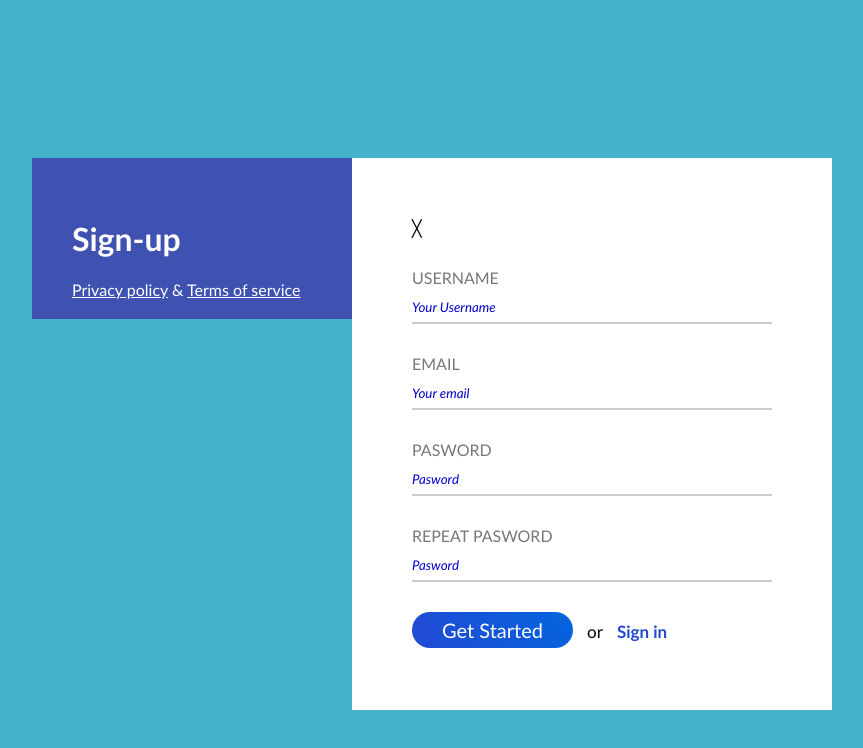
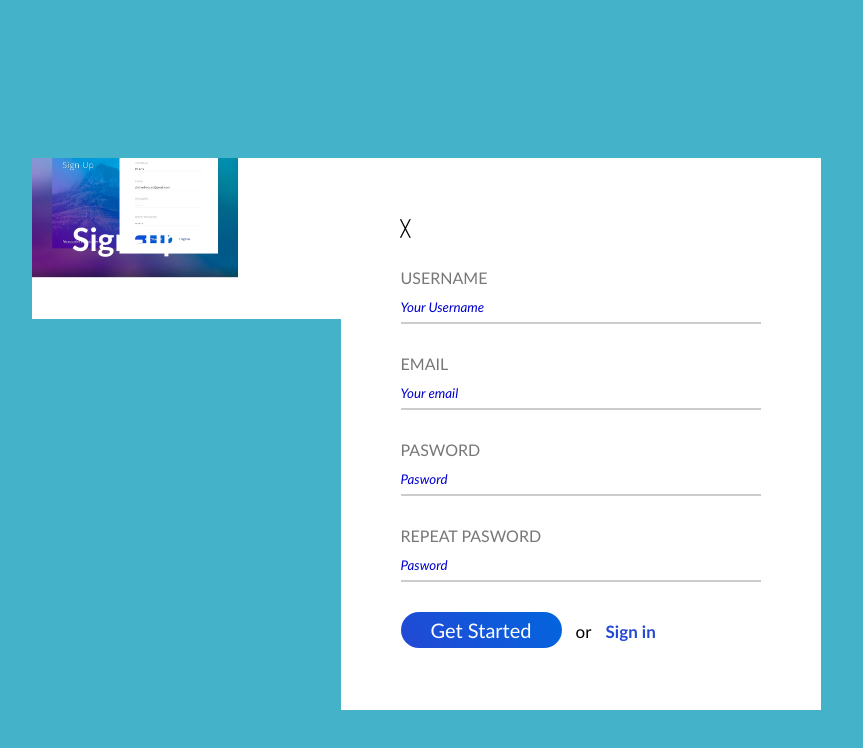
Before and after one commit to RimantasZiedelis/4-sign-up, a plain HTML site: page index.html in a window 1280 px wide. Shown: the whole page, without its empty margins (208-1071 px from the left). Drawn offline with Linux system fonts and the light colour scheme.

Commit message:
Left column background comit #3

```diff
--- a/css/main.css
+++ b/css/main.css
@@ -12,13 +12,15 @@ body {
 }
 
 .left-column {
-    width: 40%;
+    width: 40;
     float: left;
     padding: 40px;
     padding-bottom: 20px;
     background-color: #3F52B2;
+    background-image: url(../Sign-up..jpg);
     color: #fff;
-    box-sizing: border-box;
+    background-size: cover;
+    background-position: center;
 }
 
 h1 {
```
